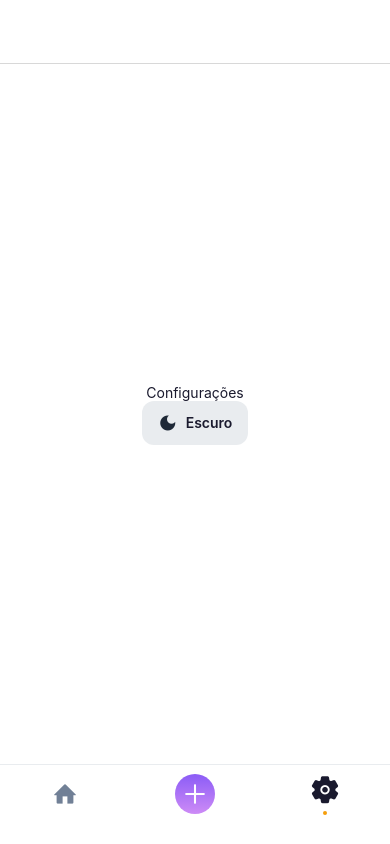
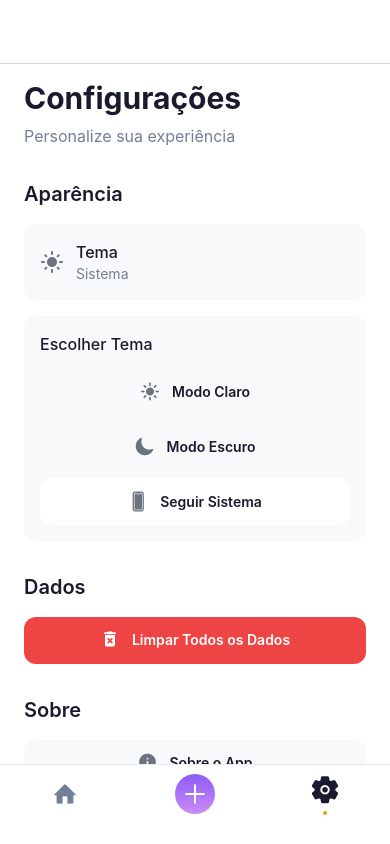
Before and after one commit to RodrigoGSantos1/ZapList, a React Native app: screen /Settings in a window 390 px wide. Built offline with nearby package versions, Linux system fonts and the light colour scheme.

Commit message:
feat: enhance theme management with loading state and improve SettingsScreen layout

```diff
--- a/src/components/ThemeToggle.tsx
+++ b/src/components/ThemeToggle.tsx
@@ -6,13 +6,24 @@ import { ThemedText } from './ui/ThemedText';
 import { MaterialIcons } from '@expo/vector-icons';
 
 export const ThemeToggle: React.FC = () => {
-  const { isDark, toggleTheme } = useTheme();
+  const { isDark, toggleTheme, loading } = useTheme();
   const { getButtonClasses } = useThemeClasses();
+
+  if (loading) {
+    return (
+      <View className='flex-row items-center'>
+        <ThemedText variant='muted' className='text-sm'>
+          Carregando...
+        </ThemedText>
+      </View>
+    );
+  }
 
   return (
     <TouchableOpacity
       onPress={toggleTheme}
       className={getButtonClasses('tertiary')}
+      disabled={loading}
     >
       <View className='flex-row items-center'>
         <MaterialIcons
--- a/src/contexts/ThemeContext.tsx
+++ b/src/contexts/ThemeContext.tsx
@@ -1,5 +1,6 @@
-import React, { createContext, useContext, useState } from 'react';
+import React, { createContext, useContext, useState, useEffect } from 'react';
 import { useColorScheme } from 'react-native';
+import { SettingsStorageService } from '../services/SettingsStorageService';
 
 type Theme = 'light' | 'dark' | 'system';
 
@@ -8,6 +9,7 @@ interface ThemeContextType {
   isDark: boolean;
   setTheme: (theme: Theme) => void;
   toggleTheme: () => void;
+  loading: boolean;
 }
 
 const ThemeContext = createContext<ThemeContextType | undefined>(undefined);
@@ -18,15 +20,50 @@ export const useTheme = () => {
   return context;
 };
 
-export const ThemeProvider: React.FC<{ children: React.ReactNode }> = ({ children }) => {
+export const ThemeProvider: React.FC<{ children: React.ReactNode }> = ({
+  children,
+}) => {
   const systemColorScheme = useColorScheme();
-  const [theme, setTheme] = useState<Theme>('system');
-  const isDark = theme === 'dark' || (theme === 'system' && systemColorScheme === 'dark');
+  const [theme, setThemeState] = useState<Theme>('system');
+  const [loading, setLoading] = useState(true);
 
-  const toggleTheme = () => setTheme((prev) => (prev === 'light' ? 'dark' : 'light'));
+  const isDark =
+    theme === 'dark' || (theme === 'system' && systemColorScheme === 'dark');
+
+  useEffect(() => {
+    loadSavedTheme();
+  }, []);
+
+  const loadSavedTheme = async () => {
+    try {
+      setLoading(true);
+      const settings = await SettingsStorageService.getSettings();
+      setThemeState(settings.theme);
+    } catch (error) {
+      console.error('Erro ao carregar tema salvo:', error);
+    } finally {
+      setLoading(false);
+    }
+  };
+
+  const setTheme = async (newTheme: Theme) => {
+    try {
+      setThemeState(newTheme);
+      await SettingsStorageService.saveTheme(newTheme);
+    } catch (error) {
+      console.error('Erro ao salvar tema:', error);
+    }
+  };
+
+  const toggleTheme = () => {
+    const newTheme = theme === 'light' ? 'dark' : 'light';
+    setTheme(newTheme);
+  };
 
   return (
-    <ThemeContext.Provider value={{ theme, isDark, setTheme, toggleTheme }}>
+    <ThemeContext.Provider
+      value={{ theme, isDark, setTheme, toggleTheme, loading }}
+    >
       {children}
     </ThemeContext.Provider>
   );
--- a/src/screens/Settings/SettingsScreen.tsx
+++ b/src/screens/Settings/SettingsScreen.tsx
@@ -1,13 +1,188 @@
-import { Text, View } from 'react-native';
-import { ThemeToggle } from '../../components/ThemeToggle';
-import { useThemeClasses } from '../../hooks/useThemeClasses';
+import React from 'react';
+import { View, ScrollView, Alert } from 'react-native';
+import { ThemedText, ThemedView } from '../../components/ui';
+import { useTheme } from '../../contexts/ThemeContext';
+import { MaterialIcons, Ionicons } from '@expo/vector-icons';
+import { Button } from '../../components/ui/Button';
 
 export function SettingsScreen() {
-  const { getBackgroundClasses, getTextClasses } = useThemeClasses();
+  const { theme, setTheme } = useTheme();
+
+  const handleClearData = () => {
+    Alert.alert(
+      'Limpar Dados',
+      'Tem certeza que deseja excluir todas as tarefas? Esta ação não pode ser desfeita.',
+      [
+        { text: 'Cancelar', style: 'cancel' },
+        {
+          text: 'Excluir',
+          style: 'destructive',
+          onPress: () => {
+            // Implementar limpeza de dados
+            Alert.alert('Sucesso', 'Todos os dados foram excluídos');
+          },
+        },
+      ]
+    );
+  };
+
+  const handleAbout = () => {
+    Alert.alert(
+      'Sobre o ZapList',
+      'Versão 1.0.0\n\nUm app moderno para gerenciamento de tarefas com recursos nativos.',
+      [{ text: 'OK' }]
+    );
+  };
+
   return (
-    <View className={`${getBackgroundClasses('primary')} flex-1 items-center justify-center`}>
-      <Text className={getTextClasses('primary')}>Configurações</Text>
-      <ThemeToggle />
-    </View>
+    <ThemedView variant='primary' className='flex-1'>
+      <ScrollView className='flex-1 px-6 py-4'>
+        <View className='mb-8'>
+          <ThemedText variant='primary' className='text-3xl font-bold mb-2'>
+            Configurações
+          </ThemedText>
+          <ThemedText variant='muted' className='text-base'>
+            Personalize sua experiência
+          </ThemedText>
+        </View>
+
+        <View className='mb-8'>
+          <ThemedText variant='primary' className='text-xl font-semibold mb-4'>
+            Aparência
+          </ThemedText>
+
+          <ThemedView variant='secondary' className='rounded-xl p-4 mb-4'>
+            <View className='flex-row items-center flex-1'>
+              <MaterialIcons
+                name={theme === 'dark' ? 'dark-mode' : 'light-mode'}
+                size={24}
+                color={theme === 'dark' ? '#F59E0B' : '#6B7280'}
+              />
+              <View className='ml-3 flex-1'>
+                <ThemedText variant='primary' className='text-base font-medium'>
+                  Tema
+                </ThemedText>
+                <ThemedText variant='muted' className='text-sm'>
+                  {(() => {
+                    if (theme === 'dark') return 'Modo escuro';
+                    if (theme === 'light') return 'Modo claro';
+                    return 'Sistema';
+                  })()}
+                </ThemedText>
+              </View>
+            </View>
+          </ThemedView>
+
+          <ThemedView variant='secondary' className='rounded-xl p-4'>
+            <ThemedText
+              variant='primary'
+              className='text-base font-medium mb-3'
+            >
+              Escolher Tema
+            </ThemedText>
+            <View className='space-y-2'>
+              <Button
+                variant={theme === 'light' ? 'primary' : 'secondary'}
+                onPress={() => setTheme('light')}
+                className='justify-start'
+              >
+                <View className='flex-row items-center'>
+                  <Ionicons
+                    name='sunny'
+                    size={20}
+                    color={theme === 'dark' ? '#FFFFFF' : '#6B7280'}
+                  />
+                  <ThemedText variant='primary' className='ml-3'>
+                    Modo Claro
+                  </ThemedText>
+                </View>
+              </Button>
+
+              <Button
+                variant={theme === 'dark' ? 'primary' : 'secondary'}
+                onPress={() => setTheme('dark')}
+                className='justify-start'
+              >
+                <View className='flex-row items-center'>
+                  <Ionicons
+                    name='moon'
+                    size={20}
+                    color={theme === 'dark' ? '#FFFFFF' : '#6B7280'}
+                  />
+                  <ThemedText variant='primary' className='ml-3'>
+                    Modo Escuro
+                  </ThemedText>
+                </View>
+              </Button>
+
+              <Button
+                variant={theme === 'system' ? 'primary' : 'secondary'}
+                onPress={() => setTheme('system')}
+                className='justify-start'
+              >
+                <View className='flex-row items-center'>
+                  <Ionicons
+                    name='phone-portrait'
+                    size={20}
+                    color={theme === 'dark' ? '#FFFFFF' : '#6B7280'}
+                  />
+                  <ThemedText variant='primary' className='ml-3'>
+                    Seguir Sistema
+                  </ThemedText>
+                </View>
+              </Button>
+            </View>
+          </ThemedView>
+        </View>
+
+        <View className='mb-8'>
+          <ThemedText variant='primary' className='text-xl font-semibold mb-4'>
+            Dados
+          </ThemedText>
+
+          <View className='space-y-3'>
+            <Button
+              variant='secondary'
+              onPress={handleClearData}
+              className='justify-start bg-red-500'
+            >
+              <View className='flex-row items-center'>
+                <MaterialIcons
+                  name='delete-forever'
+                  size={20}
+                  color='#FFFFFF'
+                />
+                <ThemedText className='ml-3 text-white'>
+                  Limpar Todos os Dados
+                </ThemedText>
+              </View>
+            </Button>
+          </View>
+        </View>
+
+        <View className='mb-8'>
+          <ThemedText variant='primary' className='text-xl font-semibold mb-4'>
+            Sobre
+          </ThemedText>
+
+          <Button
+            variant='secondary'
+            onPress={handleAbout}
+            className='justify-start'
+          >
+            <View className='flex-row items-center'>
+              <MaterialIcons
+                name='info'
+                size={20}
+                color={theme === 'dark' ? '#FFFFFF' : '#6B7280'}
+              />
+              <ThemedText variant='primary' className='ml-3'>
+                Sobre o App
+              </ThemedText>
+            </View>
+          </Button>
+        </View>
+      </ScrollView>
+    </ThemedView>
   );
 }
--- a/src/screens/Tasks/TaskListScreen.tsx
+++ b/src/screens/Tasks/TaskListScreen.tsx
@@ -6,6 +6,7 @@ import { useTasks } from '../../contexts/TaskContext';
 import { Task } from '../../types/task';
 import { Button } from '../../components/ui/Button';
 import { useNavigation } from '@react-navigation/native';
+import { ThemeToggle } from '../../components/ThemeToggle';
 
 type TaskFilter = 'all' | 'active' | 'completed';
 
@@ -124,11 +125,14 @@ export function TaskListScreen() {
   return (
     <ThemedView variant='primary' className='flex-1'>
       <View className='p-4'>
-        <ThemedText variant='primary' className='mb-4 text-2xl font-bold'>
-          Minhas Tarefas
-        </ThemedText>
+        <View className='flex-row items-center justify-between mb-6'>
+          <ThemedText variant='primary' className='mb-4 text-2xl font-bold'>
+            Minhas Tarefas
+          </ThemedText>
+          <ThemeToggle />
+        </View>
 
-        <View className='mb-4 flex-row space-x-2'>
+        <View className='mb-4 flex-row gap-x-2'>
           <Button
             variant={filter === 'all' ? 'primary' : 'secondary'}
             size='sm'
--- /dev/null
+++ b/src/services/SettingsStorageService.ts
@@ -0,0 +1,56 @@
+import AsyncStorage from '@react-native-async-storage/async-storage';
+
+const SETTINGS_STORAGE_KEY = '@ZapList:settings';
+
+export interface AppSettings {
+  theme: 'light' | 'dark' | 'system';
+  notifications: boolean;
+  autoSave: boolean;
+  language: string;
+}
+
+const defaultSettings: AppSettings = {
+  theme: 'system',
+  notifications: true,
+  autoSave: true,
+  language: 'pt-BR',
+};
+
+export class SettingsStorageService {
+  static async getSettings(): Promise<AppSettings> {
+    try {
+      const settingsJson = await AsyncStorage.getItem(SETTINGS_STORAGE_KEY);
+      if (!settingsJson) return defaultSettings;
+
+      const settings = JSON.parse(settingsJson);
+      return { ...defaultSettings, ...settings };
+    } catch (error) {
+      console.error('Erro ao carregar configurações:', error);
+      return defaultSettings;
+    }
+  }
+
+  static async saveSettings(settings: Partial<AppSettings>): Promise<void> {
+    try {
+      const currentSettings = await this.getSettings();
+      const newSettings = { ...currentSettings, ...settings };
+      await AsyncStorage.setItem(SETTINGS_STORAGE_KEY, JSON.stringify(newSettings));
+    } catch (error) {
+      console.error('Erro ao salvar configurações:', error);
+      throw error;
+    }
+  }
+
+  static async saveTheme(theme: 'light' | 'dark' | 'system'): Promise<void> {
+    await this.saveSettings({ theme });
+  }
+
+  static async clearSettings(): Promise<void> {
+    try {
+      await AsyncStorage.removeItem(SETTINGS_STORAGE_KEY);
+    } catch (error) {
+      console.error('Erro ao limpar configurações:', error);
+      throw error;
+    }
+  }
+}
```
